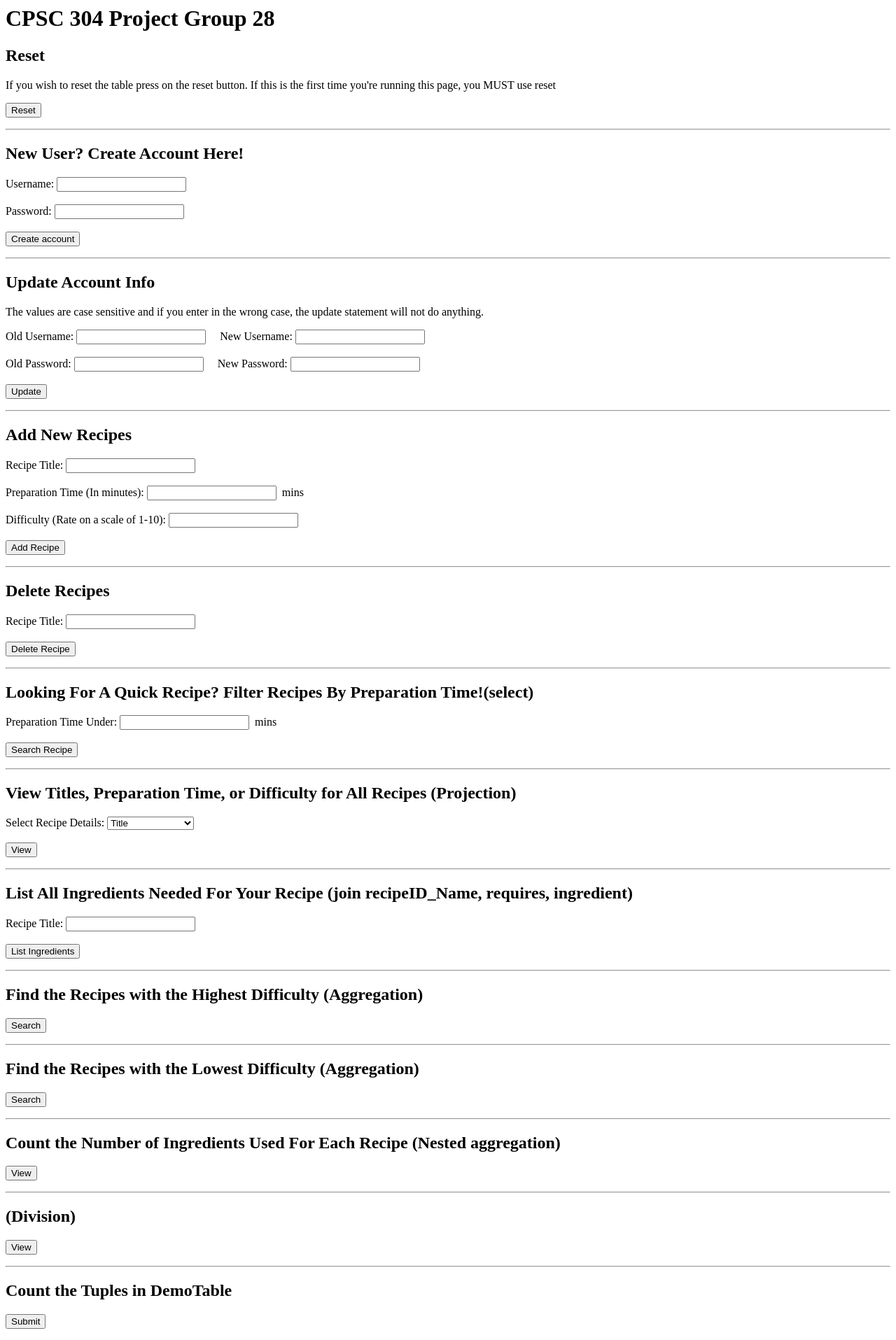
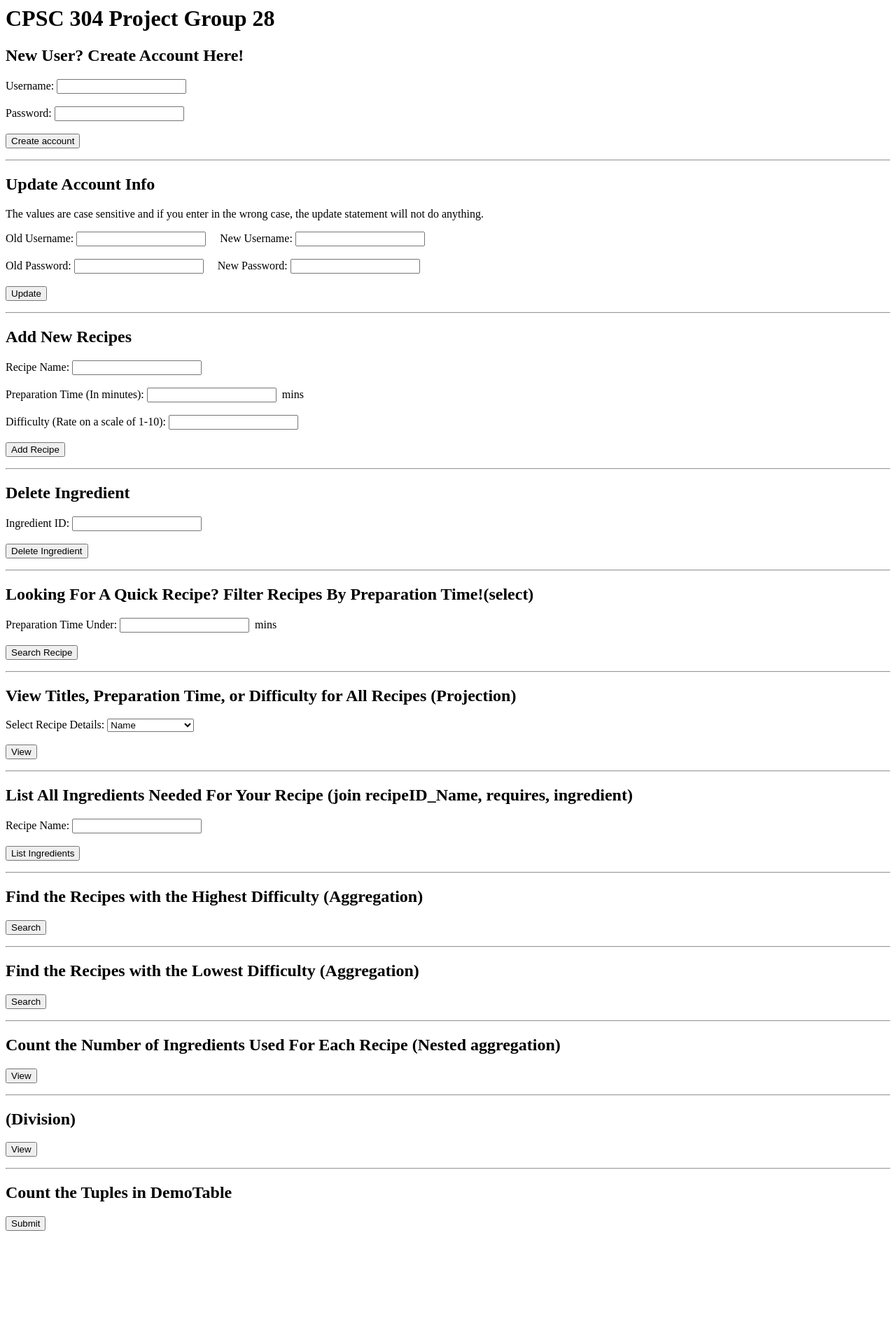
Before and after one commit to sherrywang615/Cookbook, a PHP site: page / in a window 1280 px wide. Shown: the whole page at 70% size. After the commit the page ends 1759 px from the top, so only its background shows below. Run offline with PHP 8.4, Linux system fonts and the light colour scheme.

Commit message:
added more php

```diff
--- a/index.php
+++ b/index.php
@@ -6,17 +6,6 @@
 
 <body>
     <h1>CPSC 304 Project Group 28 </h1>
-    <h2>Reset</h2>
-    <p>If you wish to reset the table press on the reset button. If this is the first time you're running this page, you MUST use reset</p>
-
-    <form method="POST" action="oracle-test.php">
-        <!-- if you want another page to load after the button is clicked, you have to specify that page in the action parameter -->
-        <input type="hidden" id="resetTablesRequest" name="resetTablesRequest">
-        <p><input type="submit" value="Reset" name="reset"></p>
-    </form>
-
-    <hr />
-
     <h2>New User? Create Account Here!</h2>
     <form method="POST" action="index.php">
         <!--refresh page when submitted-->
@@ -49,7 +38,7 @@
     <form method="POST" action="index.php">
         <!--refresh page when submitted-->
         <input type="hidden" id="addRecipeRequest" name="addRecipeRequest">
-        Recipe Title: <input type="text" name="newRecipeTitle"> <br /><br />
+        Recipe Name: <input type="text" name="newRecipeName"> <br /><br />
         Preparation Time &#40In minutes&#41: <input type="text" name="newPreparationTime">&nbsp mins <br /><br />
         Difficulty &#40Rate on a scale of 1-10&#41: <input type="text" name="newDifficulty"> <br /><br />
 
@@ -58,13 +47,14 @@
 
     <hr />
 
-    <h2>Delete Recipes</h2>
+
+    <h2>Delete Ingredient</h2>
     <form method="GET" action="index.php">
         <!--refresh page when submitted-->
-        <input type="hidden" id="deleteRecipeRequest" name="deleteRecipeRequest">
-        Recipe Title: <input type="text" name="deleteRecipeTitle"> <br /><br />
+        <input type="hidden" id="deleteIngredientRequest" name="deleteIngredientRequest">
+        Ingredient ID: <input type="text" name="deleteIngredientID"> <br /><br />
 
-        <input type="submit" value="Delete Recipe" name="deleteRecipeSubmit"></p>
+        <input type="submit" value="Delete Ingredient" name="deleteIngredientSubmit"></p>
     </form>
 
     <hr />
@@ -86,7 +76,7 @@
         <input type="hidden" id="viewDetailsRequest" name="viewDetailsRequest
         <label for=" recipeDetails"> Select Recipe Details:</label>
         <select name="recipeDetails" id="recipeDetails">
-            <option value="Title">Title</option>
+            <option value="Name">Name</option>
             <option value="PrepTime">Preparation Time</option>
             <option value="Difficulty">Difficulty</option>
         </select><br /><br />
@@ -100,7 +90,7 @@
     <form method="GET" action="index.php">
         <!--refresh page when submitted-->
         <input type="hidden" id="listIngredientsRequest" name="listIngredientsRequest">
-        Recipe Title: <input type="text" name="recipeTitle"><br /><br />
+        Recipe Name: <input type="text" name="listIngredientsRecipeName"><br /><br />
 
         <input type="submit" value="List Ingredients" name="listIngredientsSubmit"></p>
     </form>
@@ -233,19 +223,6 @@
         }
     }
 
-    function printPreparationTimeResult($result)
-    { //prints results from a select statement
-        echo "<br>Retrieved data from Recipe table:<br>";
-        echo "<table>";
-        echo "<tr><th>Recipe ID</th><th>Title</th><th>Preparation Time</th><th>Difficulty</th></tr>";
-
-        while ($row = OCI_Fetch_Array($result, OCI_BOTH)) {
-            echo "<tr><td>" . $row[0] . "</td><td>" . $row[1] . "</td><td>" . $row[2] . "</td><td>" . $row[3] . "</td></tr>"; //or just use "echo $row[0]"
-        }
-
-        echo "</table>";
-    }
-
     function connectToDB()
     {
         global $db_conn;
@@ -294,18 +271,6 @@
         OCICommit($db_conn);
     }
 
-    function handleResetRequest()
-    {
-        global $db_conn;
-        // Drop old table
-        executePlainSQL("DROP TABLE demoTable");
-
-        // Create new table
-        echo "<br> creating new table <br>";
-        executePlainSQL("CREATE TABLE demoTable (id int PRIMARY KEY, name char(30))");
-        OCICommit($db_conn);
-    }
-
     function handleCreateAccountRequest()
     {
         global $db_conn;
@@ -346,7 +311,7 @@
         $recipeID = uniqid("recipe_");
         //Getting the values from user and insert data into the table
         $tuple = array(
-            ":bind1" => $_POST['newRecipeTitle'],
+            ":bind1" => $_POST['newRecipeName'],
             ":bind2" => $_POST['newPreparationTime'],
             ":bind3" => $_POST['newDifficulty']
         );
@@ -366,22 +331,75 @@
         OCICommit($db_conn);
     }
 
-    function handleDeleteRecipesRequest()
+    // function handleAddIngredientsRequest()
+    // {
+    //     global $db_conn;
+    //     $ingredientID = uniqid("ingre_");
+    //     //Getting the values from user and insert data into the table
+    //     $tuple = array(
+    //         ":bind1" => $_POST['newIngredientName'],
+    //         ":bind2" => $_POST['newAmount'],
+    //         ":bind3" => $_POST['newUnit'],
+    //     );
+
+    //     $alltuples = array(
+    //         $tuple
+    //     );
+
+    //     executeBoundSQL("INSERT into Ingredient values ('$ingredientID', :bind1, :bind2, :bind3)", $alltuples);
+    //     OCICommit($db_conn);
+    // }
+
+    function handleDeleteIngredientRequest()
     {
         global $db_conn;
-        $title = $_GET['deleteRecipeTitle'];
-        $recipeID = oci_fetch_row(executePlainSQL("SELECT recipeID FROM Recipe WHERE recipeTitle = '$title'"))[0];
+        $ingredientID = $_POST['deleteIngredientID'];
+        $result_1 = executePlainSQL("SELECT Count(*) FROM Ingredient WHERE ingredientID = '$ingredientID'");
+        if (($row = oci_fetch_row($result_1)) != false) {
+            executePlainSQL("DELETE FROM Ingredient WHERE ingredientID = '$ingredientID");
+            echo "Ingredient " . $ingredientID . "deleted";
+        } else {
+            echo "Ingredient ID does not exist";
+        }
+        OCICommit($db_conn);
+    }
 
-        $result = executePlainSQL("DELETE FROM Recipe WHERE recipeID = '$recipeID");
+    function handleFilterRecipeRequest() {
+        global $db_conn;
 
-        if ($result == true) {
-            echo "Success!";
-        } else {
-            echo "Error deleting Recipe";
+        $prepTime = $_GET['preparationTimeUnder'];
+        $result = executePlainSQL("SELECT recipeID, recipeName, preparationTime, difficulty FROM Recipe_1 R1, Recipe_2 R2, Recipe_3 R3
+        WHERE R1.recipeName = R2.recipeName AND R2.preparationTime = R3.preparationTime AND R2.preparationTime < '$prepTime'");
+
+        echo "Selection Query";
+        echo "<table>";
+        echo "<tr><th>Recipe ID</th><th>Recipe Name</th><th>Preparation Time</th><th>Difficulty</th></tr>";
+
+        while ($row = OCI_Fetch_Array($result, OCI_BOTH)) {
+            echo "<tr><td>" . $row[0] . "</td><td>" . $row[1] . "</td><td>" . $row[2] . "</td><td>" . $row[3] . "</td></tr>"; //or just use "echo $row[0]"
         }
 
-        OCICommit($db_conn);
+        echo "</table>";
     }
+
+    function handleListIngredientsRequest() {
+        global $db_conn;
+
+        $recipeName = $_GET['listIngredientsRecipeName'];
+        $result = executePlainSQL("SELECT ingredientID, ingredientName, amount, unit FROM Recipe, Requires_1, Ingredient
+        WHERE Recipe.recipeID = Requires_1.recipeID AND Requires_1.ingredientID = Ingredient.ingredientID AND Recipe.recipeName = $recipeName");
+
+        echo "Join Query";
+        echo "<table>";
+        echo "<tr><th>Ingredient ID</th><th>Ingredient Name</th><th>Amount</th><th>Unit</th></tr>";
+
+        while ($row = OCI_Fetch_Array($result, OCI_BOTH)) {
+            echo "<tr><td>" . $row[0] . "</td><td>" . $row[1] . "</td><td>" . $row[2] . "</td><td>" . $row[3] . "</td></tr>"; //or just use "echo $row[0]"
+        }
+
+        echo "</table>";
+    }
+
 
     function handleCountRequest()
     {
@@ -399,12 +417,12 @@
     function handlePOSTRequest()
     {
         if (connectToDB()) {
-            if (array_key_exists('resetTablesRequest', $_POST)) {
-                handleResetRequest();
-            } else if (array_key_exists('updateQueryRequest', $_POST)) {
-                handleUpdateRequest();
-            } else if (array_key_exists('insertQueryRequest', $_POST)) {
-                handleInsertRequest();
+            if (array_key_exists('updateAccountRequest', $_POST)) {
+                handleUpdateAccountRequest();
+            } else if (array_key_exists('createAccountRequest', $_POST)) {
+                handleCreateAccountRequest();
+            } else if (array_key_exists('addRecipeRequest', $_POST)) {
+                handleAddRecipesRequest();
             }
 
             disconnectFromDB();
@@ -416,17 +434,19 @@
     function handleGETRequest()
     {
         if (connectToDB()) {
-            if (array_key_exists('countTuples', $_GET)) {
-                handleCountRequest();
+            if (array_key_exists('deleteIngredientRequest', $_GET)) {
+                handleDeleteIngredientRequest();
+            } else if (array_key_exists('deleteRecipeRequest', $_GET)) {
+                handleDeleteRecipeRequest();
             }
 
             disconnectFromDB();
         }
     }
 
-    if (isset($_POST['reset']) || isset($_POST['updateSubmit']) || isset($_POST['insertSubmit'])) {
+    if (isset($_POST['createAccountSubmit']) || isset($_POST['updateSubmit']) || isset($_POST['addRecipeSubmit'])) {
         handlePOSTRequest();
-    } else if (isset($_GET['countTupleRequest'])) {
+    } else if (isset($_GET['deleteRecipeRequest'])) {
         handleGETRequest();
     }
     ?>
```
Also changed, not shown: CreateTables.sql (+55 -39 lines).
